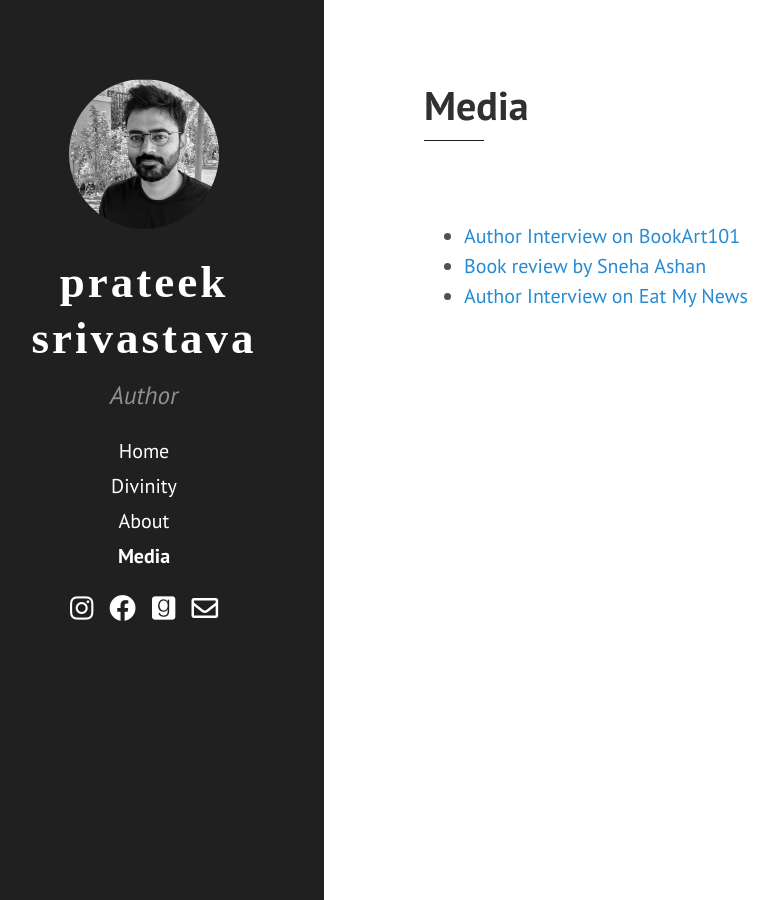
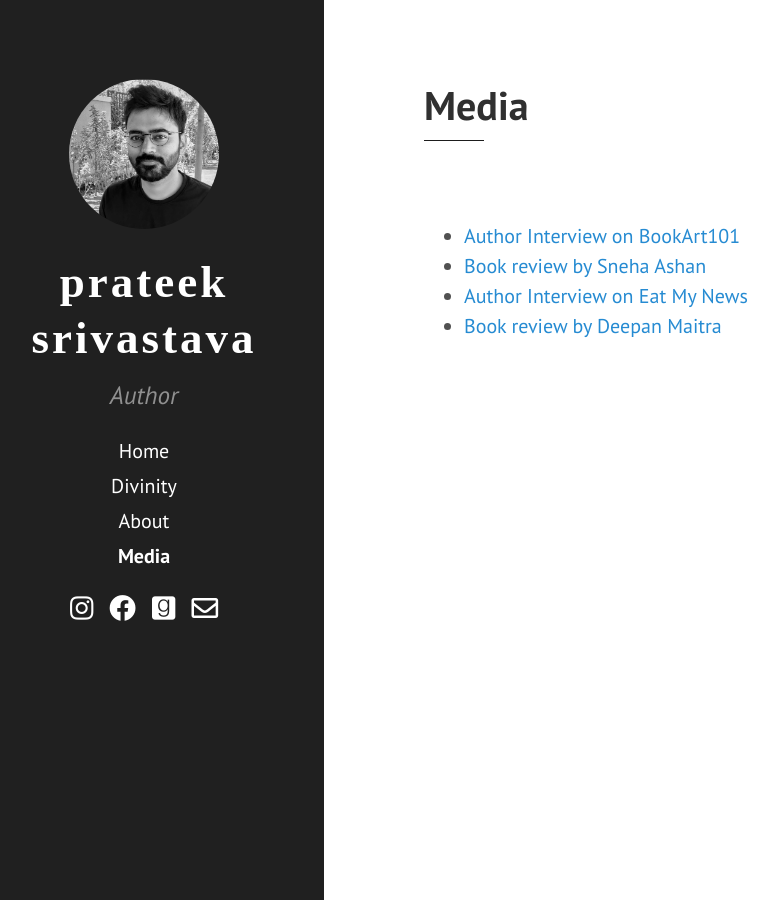
Before and after one commit to pratzo13/pratzo13.github.io, a Jekyll site: the page built from 03_media.md, in a window 1280 px wide. Shown: the whole page, without its empty margins (36-814 px from the left). Built offline with Jekyll 4.4.1, drawn with Linux system fonts in a browser that asks for light colours; nearby versions of some CDN libraries.

Commit message:
Adding new book review

```diff
--- a/03_media.md
+++ b/03_media.md
@@ -9,6 +9,7 @@ permalink: /media/
 <li> <a href="https://bookart101.com/divinitybyprateeksrivastava/" target="_blank" rel="noopener noreferrer">Author Interview on BookArt101</a> </li>
 <li> <a href="https://snehaashan654.blogspot.com/2020/08/divinity-by-prateek-srivastava.html?m=1" target="_blank" rel="noopener noreferrer">Book review by Sneha Ashan</a> </li>
 <li> <a href="https://www.eatmy.news/2020/08/if-you-are-doing-right-thing-courage.html" target="_blank" rel="noopener noreferrer">Author Interview on Eat My News</a> </li>
+<li> <a href="https://deepansbookshelf.wordpress.com/2020/09/28/sparks-imagination-and-ignites-curiosity-divinity-by-prateek-srivastava/" target="_blank" rel="noopener noreferrer">Book review by Deepan Maitra</a> </li>
 <!-- <li> <a href="/media/prateeksrivastava.jpg" target="_blank" rel="noopener noreferrer">Author Image</a> </li> -->
 <!-- <li> <a href="/media/prateeksrivastava2.jpg" target="_blank" rel="noopener noreferrer">Author Image 2</a> </li> -->
 <!-- <li> <a href="/media/sample.pdf" target="_blank" rel="noopener noreferrer">sample pdf</a> </li> -->
```
